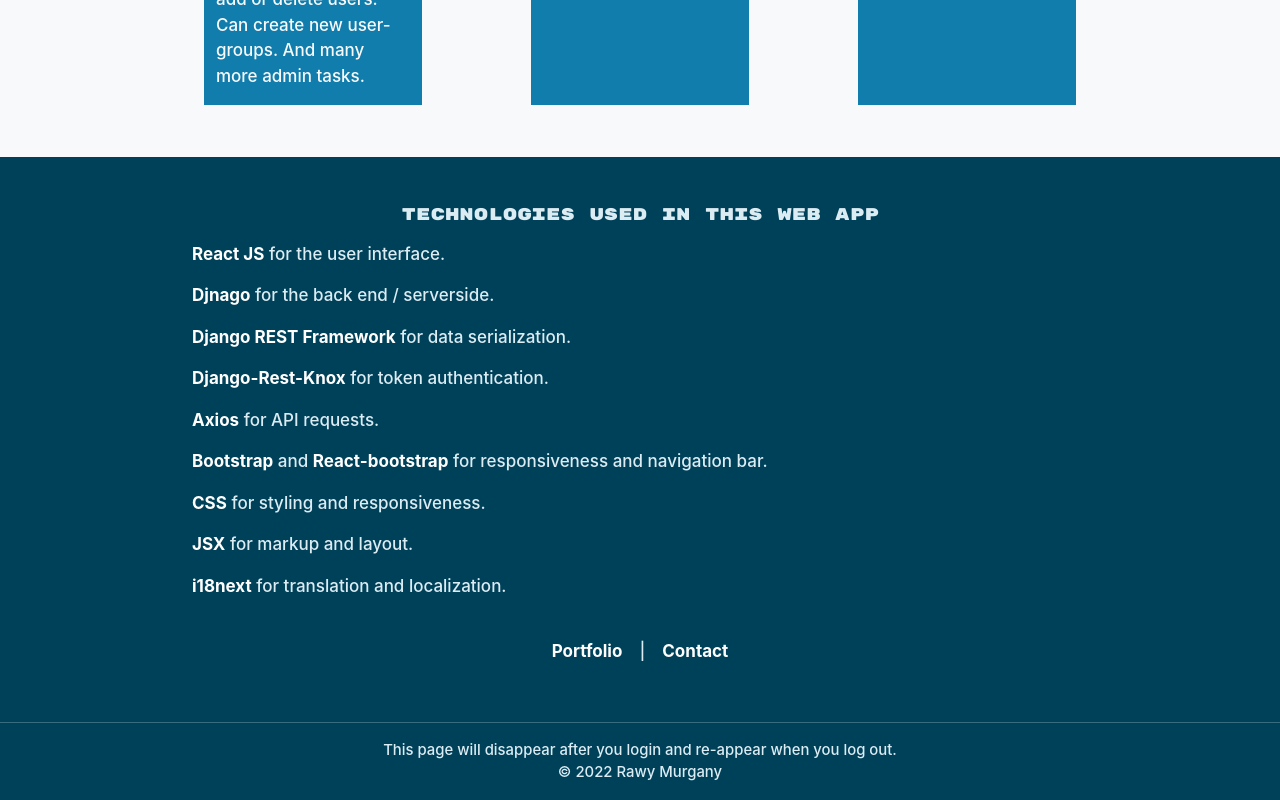
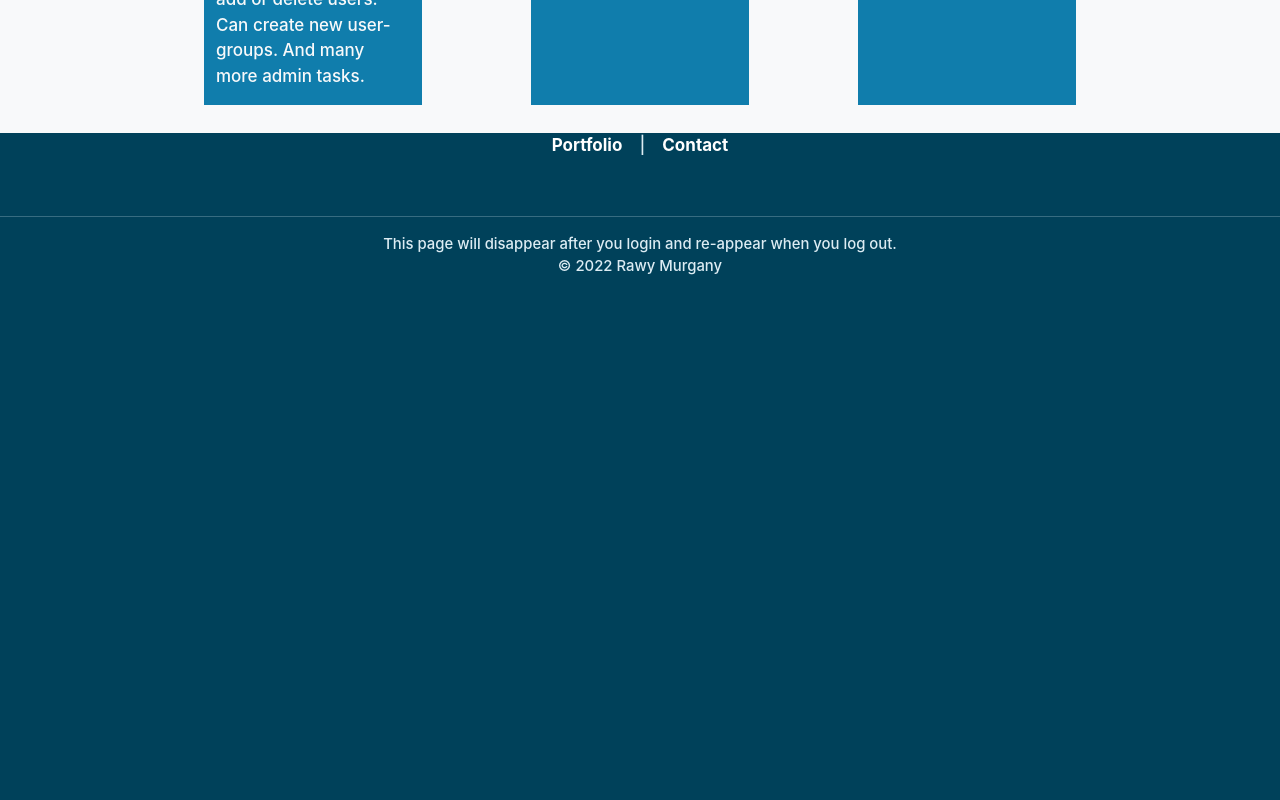
Before and after one commit to Murgany/schoolsystem, a React (Create React App) app: page / in a window 1280 px wide. Shown: the part 1327-2127 px from the top of the page. After the commit the page ends 1621 px from the top, so only its background shows below. Built offline with nearby package versions, Linux system fonts and the light colour scheme.

Commit message:
Update App.js

```diff
--- a/src/App.js
+++ b/src/App.js
@@ -28,7 +28,8 @@
           <Row className="dark-bg m-0 p-0">
             <Navigation />
           </Row>
-    {!loggedInSession ? <>
+    {!loggedInSession ?
+      <>
             <Container className="main-text-color">
               <Row className="justify-content-center">
                 <Row
@@ -131,120 +132,6 @@
                 </Row>
                 <br />
 
-                <Row className="justify-content-center tech-box dark-bg mt-4 m-0 p-">
-                  <div className="light-text custom-view dark-bg mt-5 m- p-0 mb-4">
-                    <h5 className="main header-font text-center pb-2">
-                      {t("tech_used")}
-                    </h5>
-
-                    <p>
-                      <a
-                        id="app-link"
-                        href="https://reactjs.org/"
-                        target="blank_"
-                      >
-                        React JS
-                      </a>{" "}
-                      {t("ui")}
-                    </p>
-
-                    <p>
-                      <a
-                        id="app-link"
-                        href="https://www.djangoproject.com/"
-                        target="blank_"
-                      >
-                        Djnago
-                      </a>{" "}
-                      {t("backend")}
-                    </p>
-
-                    <p>
-                      <a
-                        id="app-link"
-                        href="https://www.django-rest-framework.org/"
-                        target="blank_"
-                      >
-                        Django REST Framework
-                      </a>{" "}
-                      {t("drf")}
-                    </p>
-
-                    <p>
-                      <a
-                        id="app-link"
-                        href="https://james1345.github.io/django-rest-knox/"
-                        target="blank_"
-                      >
-                        Django-Rest-Knox
-                      </a>{" "}
-                      {t("knox")}
-                    </p>
-
-                    <p>
-                      <a
-                        id="app-link"
-                        href="https://www.axios.com/"
-                        target="blank_"
-                      >
-                        Axios
-                      </a>{" "}
-                      {t("axios")}
-                    </p>
-
-                    <p>
-                      <a
-                        id="app-link"
-                        href="https://getbootstrap.com/"
-                        target="blank_"
-                      >
-                        Bootstrap
-                      </a>{" "}
-                      {t("and")}{" "}
-                      <a
-                        id="app-link"
-                        href="https://react-bootstrap.github.io/"
-                        target="blank_"
-                      >
-                        React-bootstrap
-                      </a>{" "}
-                      {t("responsive")}
-                    </p>
-
-                    <p>
-                      <a
-                        id="app-link"
-                        href="https://www.w3.org/Style/CSS/Overview.en.html"
-                        target="blank_"
-                      >
-                        CSS
-                      </a>{" "}
-                      {t("css")}
-                    </p>
-
-                    <p>
-                      <a
-                        id="app-link"
-                        href="https://reactjs.org/docs/introducing-jsx.html"
-                        target="blank_"
-                      >
-                        JSX
-                      </a>{" "}
-                      {t("jsx")}
-                    </p>
-
-                    <p>
-                      <a
-                        id="app-link"
-                        href="https://react.i18next.com/"
-                        target="blank_"
-                      >
-                        i18next
-                      </a>{" "}
-                      {t("i18next")}
-                    </p>
-                  </div>
-                </Row>
               </Row>
 
               <footer className="text-center light-text row pb-3 dark-bg">
@@ -276,7 +163,9 @@
                 <small> &copy; 2022 Rawy Murgany</small>
               </footer>
             </Container>
-            </> : <></>}
+            </> : <>
+      </>
+    }
         </Router>
       </Row>
     </Container>
```
